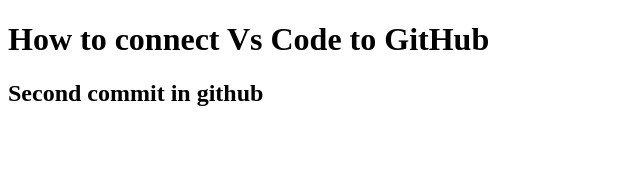
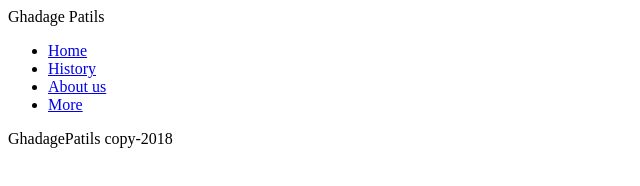
Before and after one commit to PandurangGhadage/HTMLProject, a plain HTML site: page index.html in a window 1280 px wide. Shown: the whole page, without its empty margins (0-640 px from the left). Drawn offline with Linux system fonts and the light colour scheme.

Commit message:
style Commit

```diff
--- a/index.html
+++ b/index.html
@@ -7,9 +7,24 @@
     <title>Hello Ghadage Patils</title>
 </head>
 <body>
-    <h1>How to connect Vs Code to GitHub </h1>
-    <h2>
-        Second commit in github
-    </h2>
+<div class="wrapper">
+
+    <div class="header"> Ghadage Patils </div>
+    <div class="Navigator">
+        <ul class="Manubar">
+            <li><a href="#">Home</a></li>
+            <li><a href="#"> History</a></li>
+            <li><a href="#">About us</a></li>
+            <li><a href="#">More</a></li>
+        </ul>
+    </div>
+    <div class="container">
+
+    </div>
+    <div class="footer">
+        GhadagePatils copy-2018
+    </div>
+</div>
+
 </body>
 </html>
--- /dev/null
+++ b/style.css
@@ -0,0 +1,5 @@
+*{
+    margin: 0;
+    padding: 0;
+
+}
```
